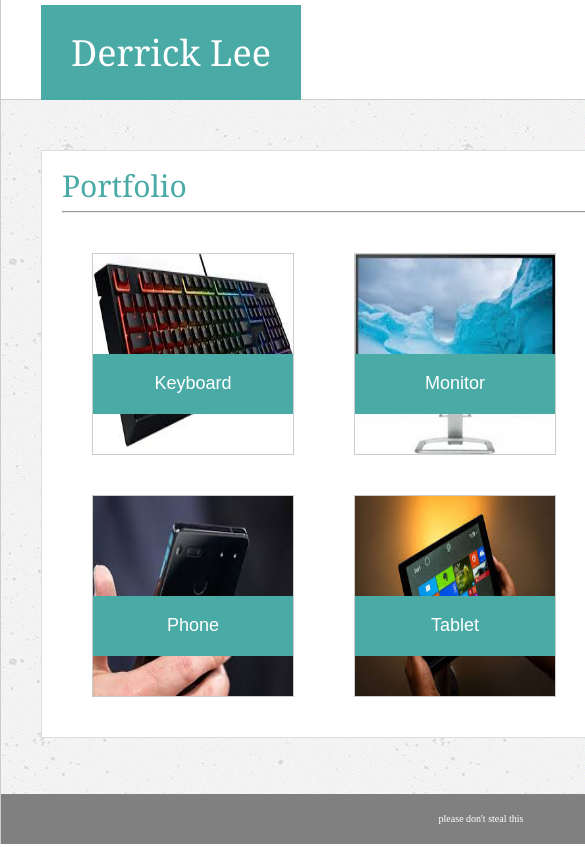
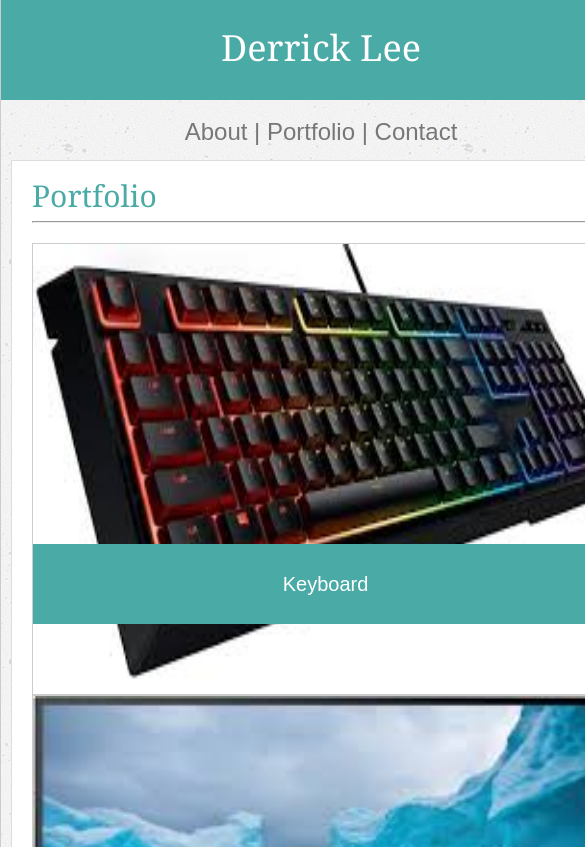
Before and after one commit to FEEDKurumu/Responsive-Portfolio, a plain HTML site: page portfolio.html in a window 390 px wide. Shown: the top 847 px of the page, 585 px wide, since content can reach past the window. Drawn offline with Linux system fonts and the light colour scheme.

Commit message:
update style for media queries

```diff
--- a/assets/css/style.css
+++ b/assets/css/style.css
@@ -168,3 +168,214 @@ h3 {
   font-size: 18px;
   color: #777777;
 }
+
+@media screen and (max-width: 980px) {
+  body {
+    width: 980px;
+    background-image: url("../images/concrete.png")
+  }
+
+  #name {
+    margin: 5px 0 0 100px;
+  }
+
+  #menu {
+    float: right;
+    margin: 0 75px 0 0;
+  }
+
+  #page {
+    width: 450px;
+    margin-left: 100px;
+  }
+
+  #aboutpic {
+    float: none;
+    width: 350px;
+    height: 350px;
+    margin-bottom: 30px;
+  }
+
+  #abouttext {
+    float: none;
+  }
+
+  menu {
+    margin: 0 auto;
+    padding: 45px 0 30px 0;
+    float: right;
+  }
+
+  .forminput {
+    width: 420px;
+  }
+
+  .portimg {
+    height: 350px;
+    width: 350px;
+    float: left;
+    margin: 20px 30px;
+  }
+
+  .portpic {
+    position: absolute;
+    top: 0;
+    left: 0;
+    height: 350px;
+    width: 350px;
+  }
+
+  h2 {
+    top: 200px;
+    height: 50px;
+    width: 350px;
+    font-size: 20px;
+    padding: 30px 0 0 0;
+  }
+}
+
+@media screen and (max-width: 768px) {
+  body {
+    width: 768px;
+    background-image: url("../images/concrete.png")
+  }
+
+  #name {
+    margin: 5px 0 0 30px;
+  }
+
+  #menu {
+    float: right;
+    margin: 0 25px 0 0;
+  }
+
+  #page {
+    width: 690px;
+    margin-left: 30px;
+  }
+
+  #aboutpic {
+    width: 330px;
+    height: 330px;
+    float: left;
+  }
+
+  #abouttext {
+    float: left;
+  }
+
+  menu {
+    margin: 0 auto;
+    padding: 45px 0 30px 0;
+    float: right;
+  }
+
+  #connect {
+    float: left;
+    width: 690px;
+    margin: 30px 0 50px 30px;
+  }
+
+  .forminput {
+    width: 670px;
+  }
+
+  .portimg {
+    height: 275px;
+    width: 275px;
+    float: left;
+    margin: 20px 30px;
+  }
+
+  .portpic {
+    position: absolute;
+    top: 0;
+    left: 0;
+    height: 275px;
+    width: 275px;
+  }
+
+  h2 {
+    top: 175px;
+    height: 50px;
+    width: 275px;
+    font-size: 20px;
+    padding: 30px 0 0 0;
+  }
+}
+
+@media screen and (max-width: 640px) {
+  header {
+    width: 640px;
+  }
+
+  body {
+    width: 640px;
+    background-image: url("../images/concrete.png")
+  }
+
+  #name {
+    margin: 0 auto;
+    float: none;
+    width: 100%;
+    padding: 30px 0 50px 0;
+    text-align: center;
+  }
+
+  #menu {
+    text-align: center;
+    font-size: 24px;
+    float: none;
+    margin: 0 auto;
+    padding: 20px 0 20px 0;
+    background: white;
+  }
+
+  #page {
+    width: 600px;
+    margin: 10px 0 0 10px;
+  }
+
+  #connect {
+    width: 600px;
+    margin: 20px 0 20px 10px;
+  }
+
+  #aboutpic {
+    float: none;
+    width: 585px;
+    height: 400px;
+    margin-bottom: 10px;
+  }
+
+  #abouttext {
+    float: none;
+  }
+
+
+  .forminput {
+    width: 582px;
+  }
+
+  .portimg {
+    height: 450px;
+    width: 585px;
+    float: left;
+    margin: 0 auto;
+  }
+
+  .portpic {
+    position: absolute;
+    top: 0;
+    left: 0;
+    height: 450px;
+    width: 585px;
+  }
+
+  h2 {
+    top: 300px;
+    height: 50px;
+    width: 585px;
+    font-size: 20px;
+    padding: 30px 0 0 0;
+  }
```
